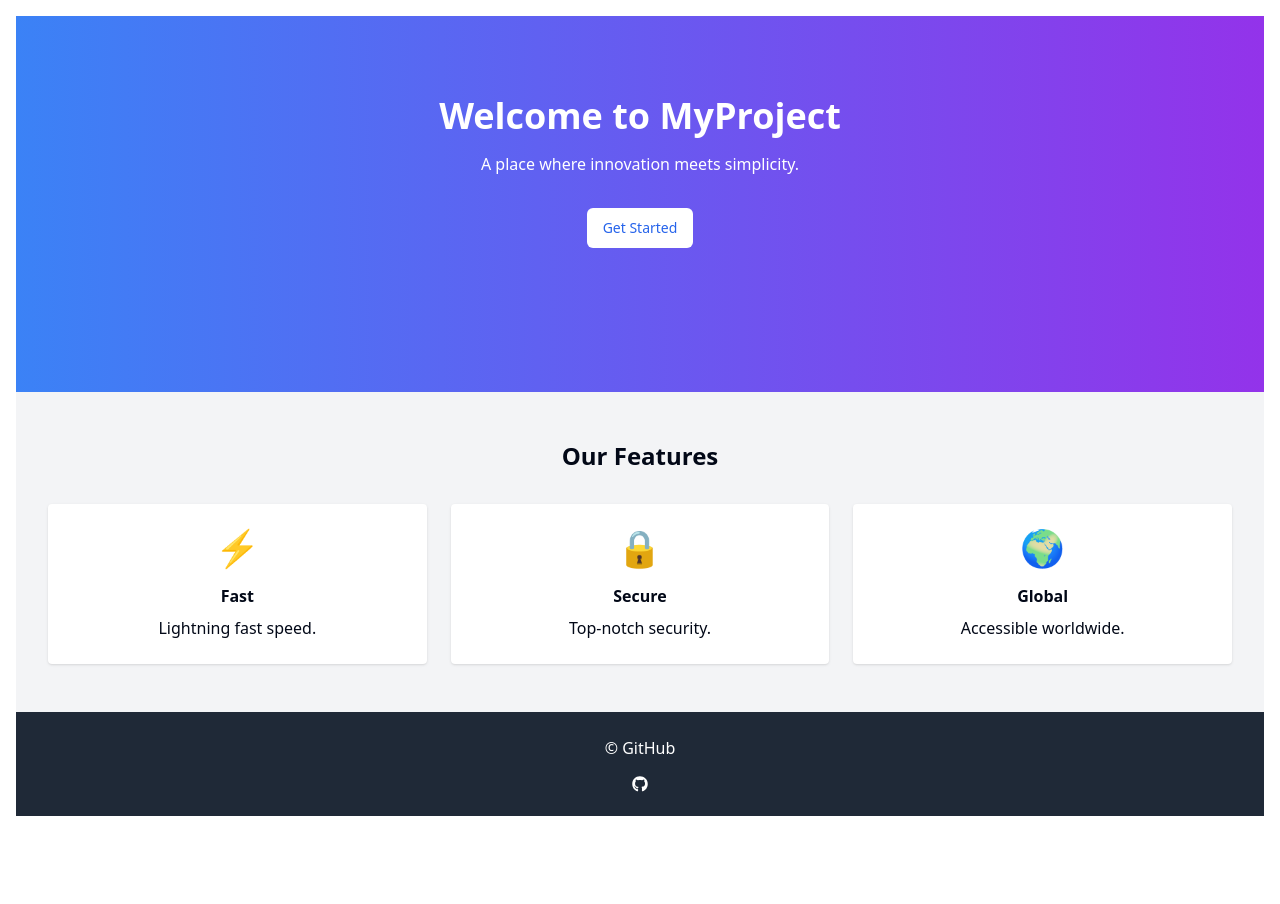
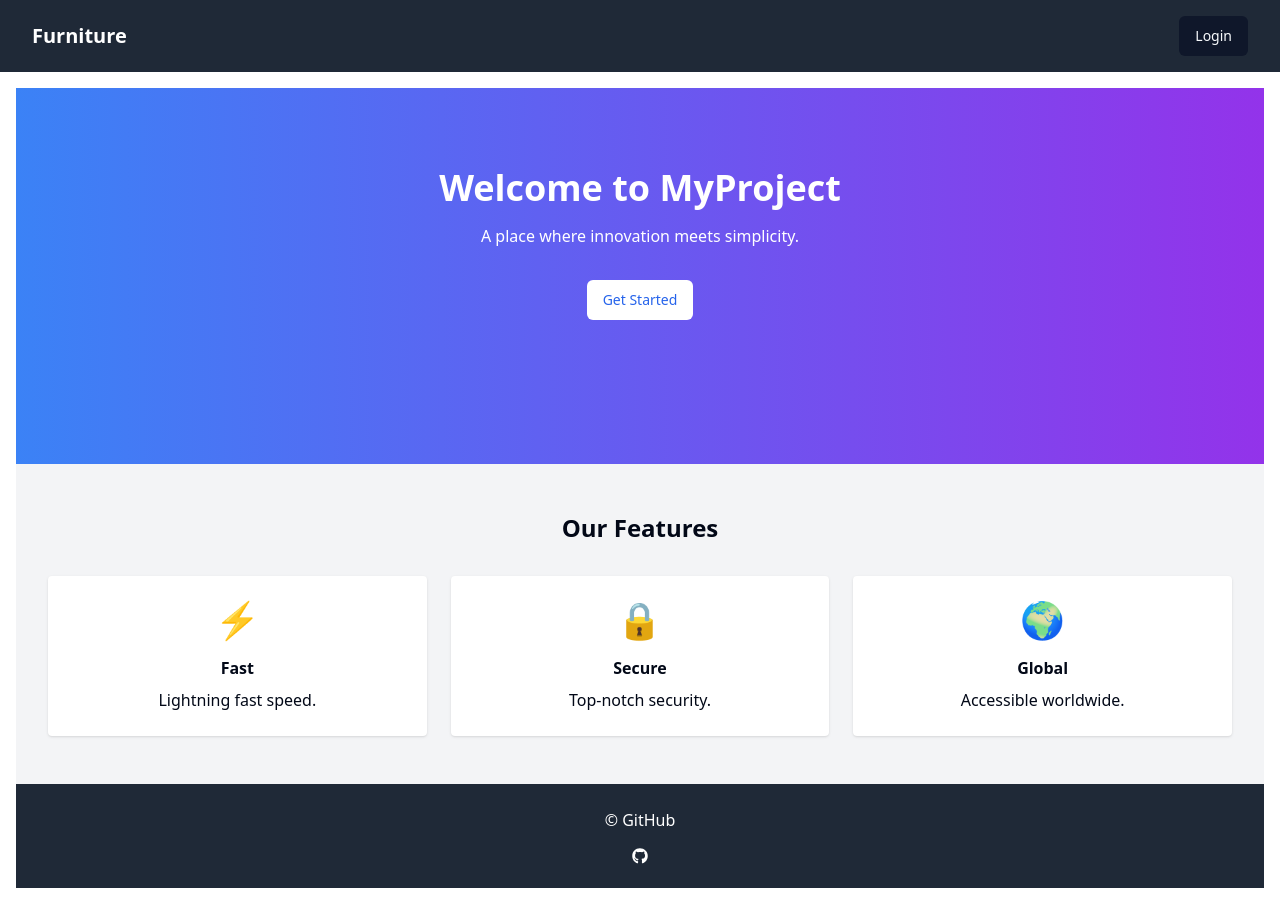
Before and after one commit to parkCoit/furniture-web, a React (Create React App) app: page / in a window 1280 px wide. Before the commit the page ends 832 px from the top, so only its background shows below. Built offline with nearby package versions, Linux system fonts and the light colour scheme; no server answers; the HTML template or start-up script is replaced by a standard one.

Commit message:
feat : TopNav, NotFound 설정

```diff
--- a/src/App.tsx
+++ b/src/App.tsx
@@ -1,17 +1,27 @@
 import React from "react";
 import "./App.css";
-import { Route, Routes } from "react-router-dom";
+import { Navigate, Route, Routes, useLocation } from "react-router-dom";
 import AuthPage from "@/pages/AuthPage";
 import LoginPage from "@/pages/LoginPage";
 import MainPage from "@/pages/MainPage";
+import TopNavigation from "@/components/common/TopNavigation";
+import NotFoundPage from "@/pages/NotFoundPage";
 
 function App() {
+  const location = useLocation();
+
+  const hideTopNavPaths = ["/login", "/auth", "/error"];
+
+  const showTopNav = !hideTopNavPaths.includes(location.pathname);
   return (
     <div className="App">
+      {showTopNav && <TopNavigation />}
       <Routes>
         <Route path="/" element={<MainPage />} />
         <Route path="/auth" element={<AuthPage />} />
         <Route path="/login" element={<LoginPage />} />
+        <Route path="/error" element={<NotFoundPage />} />
+        <Route path="*" element={<Navigate to="/error" />} />
       </Routes>
     </div>
   );
```
